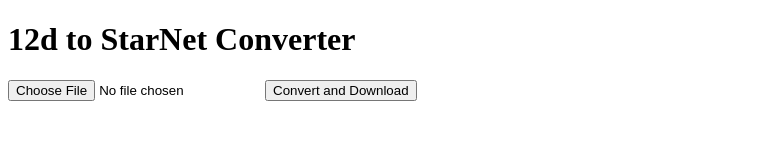
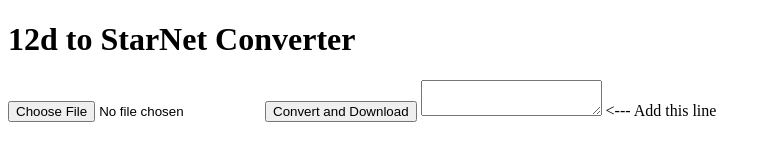
Before and after one commit to gregorymohacsi/StarNetConverterWeb, a website: page public/index.html in a window 1280 px wide. Shown: the whole page, without its empty margins (0-771 px from the left). Drawn offline with Linux system fonts and the light colour scheme.

Commit message:
added-textarea-v1
outputArea element NOT found" error.

```diff
--- a/public/index.html
+++ b/public/index.html
@@ -7,8 +7,7 @@
     <h1>12d to StarNet Converter</h1>
     <input type="file" id="fileInput" accept=".rpt">
     <button id="convertButton">Convert and Download</button>
-
-    <!-- Link to the external JavaScript file -->
+    <textarea id="output" readonly></textarea> <--- Add this line
     <script src="script.js"></script>
 </body>
 </html>
```
